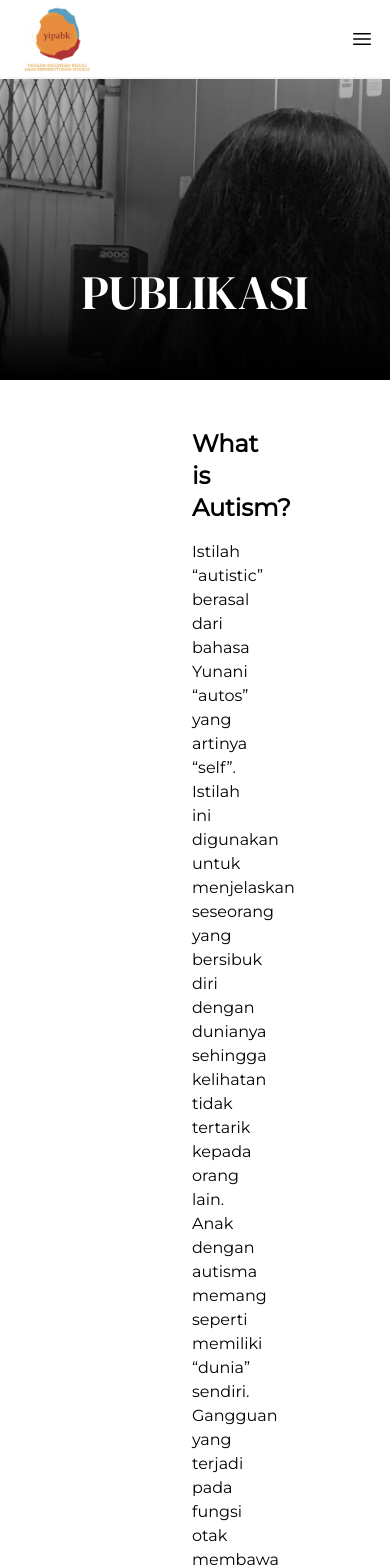
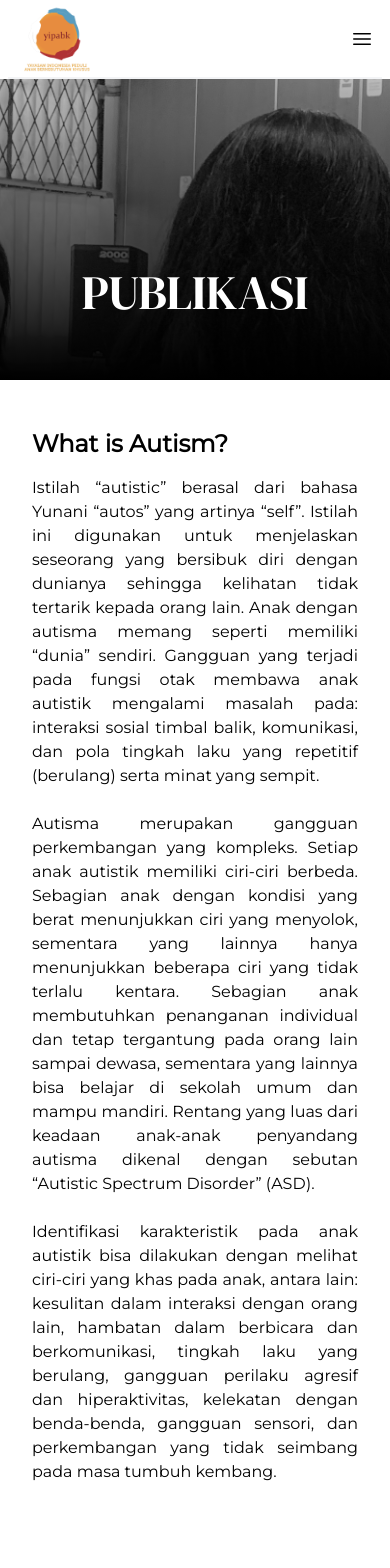
Before and after one commit to yipabk/yipabk-markmind, a React (Vite) app: page /artikel/autism in a window 390 px wide. Shown: the top 1568 px of the page. Built offline with nearby package versions, Linux system fonts and the light colour scheme.

Commit message:
add artikel responsive

```diff
--- a/src/pages/Publikasi/Artikel/Layout.tsx
+++ b/src/pages/Publikasi/Artikel/Layout.tsx
@@ -20,15 +20,18 @@ export const Layout = ({
 	return (
 		<div className='flex flex-col '>
 			<PublikasiHero />
-			<div data-aos='fade-down' data-aos-once='true' className='flex flex-col gap-4 px-48 mt-12 font-montserrat mb-32'>
+			<div
+				data-aos='fade-down'
+				data-aos-once='true'
+				className='flex flex-col gap-4 px-8 sm:px-20 lg:px-48 mt-12 font-montserrat mb-32'>
 				<div className='text-2xl lg:text-[32px] font-bold'>{firstSectionTitle}</div>
 				<div className='whitespace-pre-line text-justify'>{firstSectionContent}</div>
 			</div>
 			<div className='flex flex-col bg-blue h-[20vh]'>
-				<div className='bg-white w-[85%] h-[10vh]'></div>
-				<div className='bg-white w-[70%] h-[10vh]'></div>
+				<div className='border border-white bg-white w-[85%] h-[10vh]'></div>
+				<div className='border border-white bg-white w-[70%] h-[10vh]'></div>
 			</div>
-			<div className='flex flex-col bg-blue px-48 font-montserrat gap-12 pt-16 pb-52'>
+			<div className='flex flex-col bg-blue px-8 sm:px-20 lg:px-48 font-montserrat gap-12 pt-16 pb-52'>
 				<div data-aos='fade-down' data-aos-once='true' className='text-2xl lg:text-[32px] font-bold'>
 					{secondSectionTitle}
 				</div>
```
